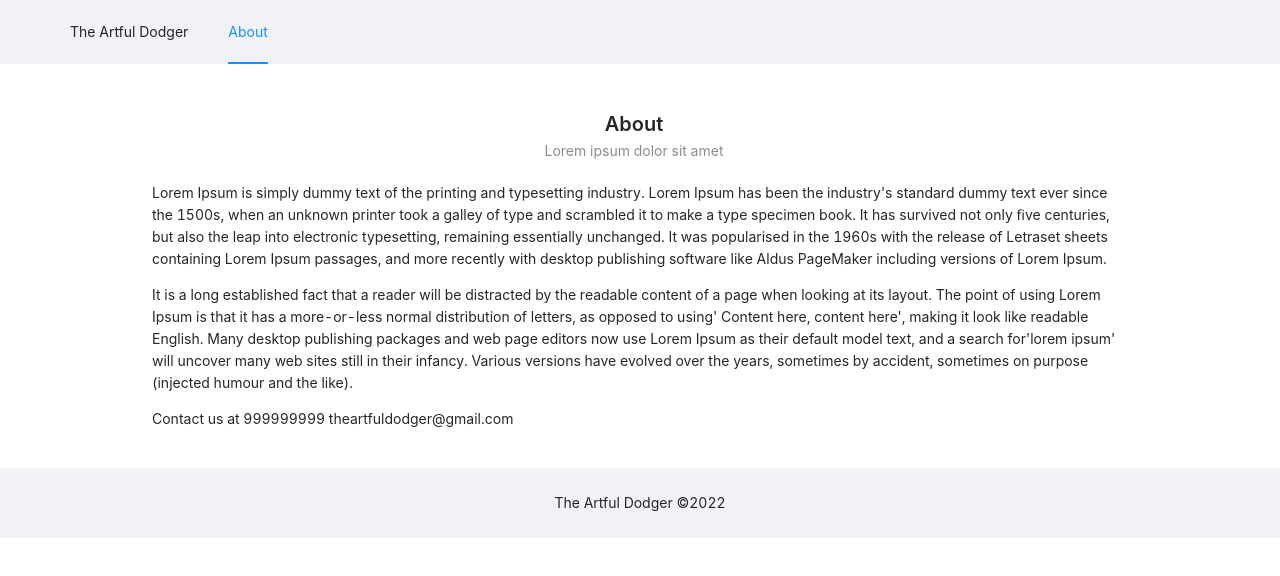
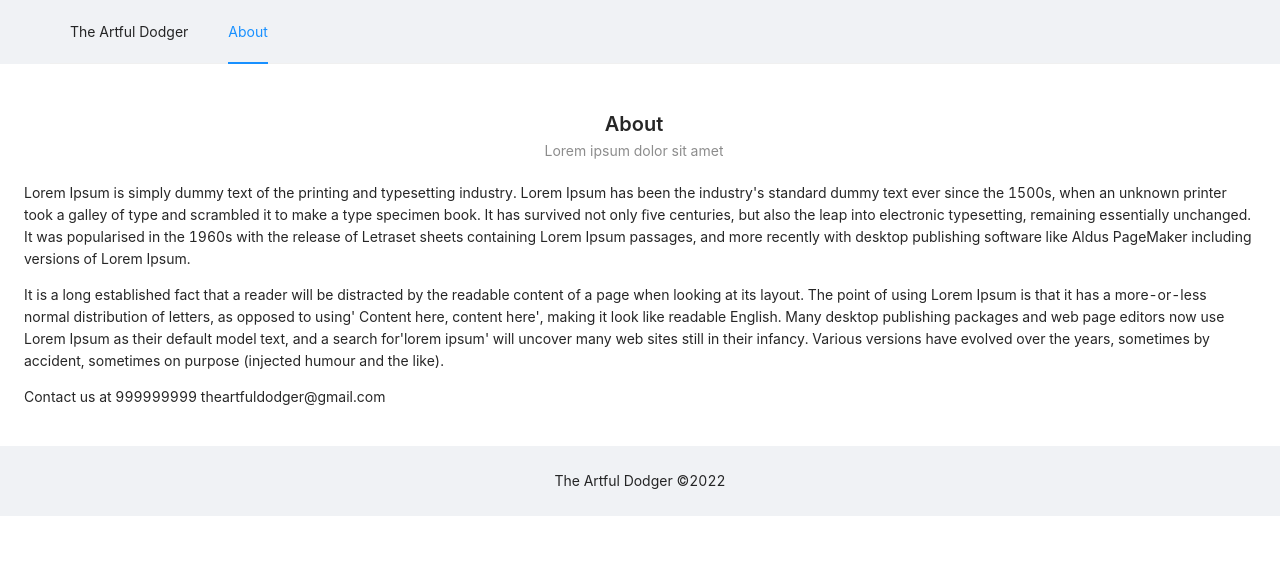
Before and after one commit to punchagan/artful-dodger, a Next.js app: page /about in a window 1280 px wide. Shown: the top 576 px of the page. Built offline with nearby package versions, Linux system fonts and the light colour scheme.

Commit message:
Use full page width

```diff
--- a/components/layout.js
+++ b/components/layout.js
@@ -37,7 +37,7 @@ export default function BaseLayout({ children, title = "This is the default titl
             ))}
           </Menu>
         </Header>
-        <Content style={{ minWidth: "60%" }}>{children}</Content>
+        <Content style={{ minWidth: "100%" }}>{children}</Content>
         <Footer style={{ textAlign: "center" }}>The Artful Dodger ©2022</Footer>
       </Layout>
     </>
```
